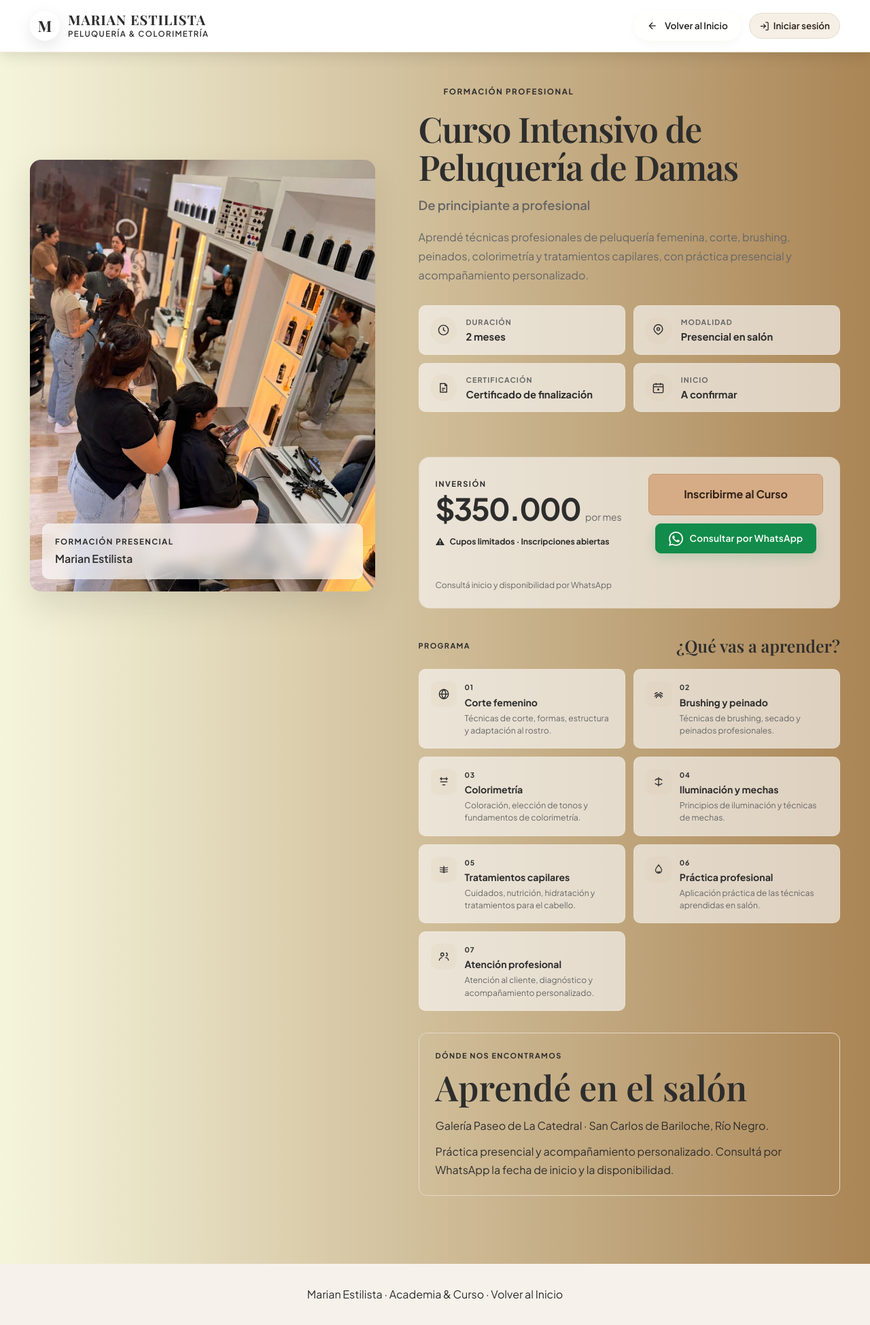
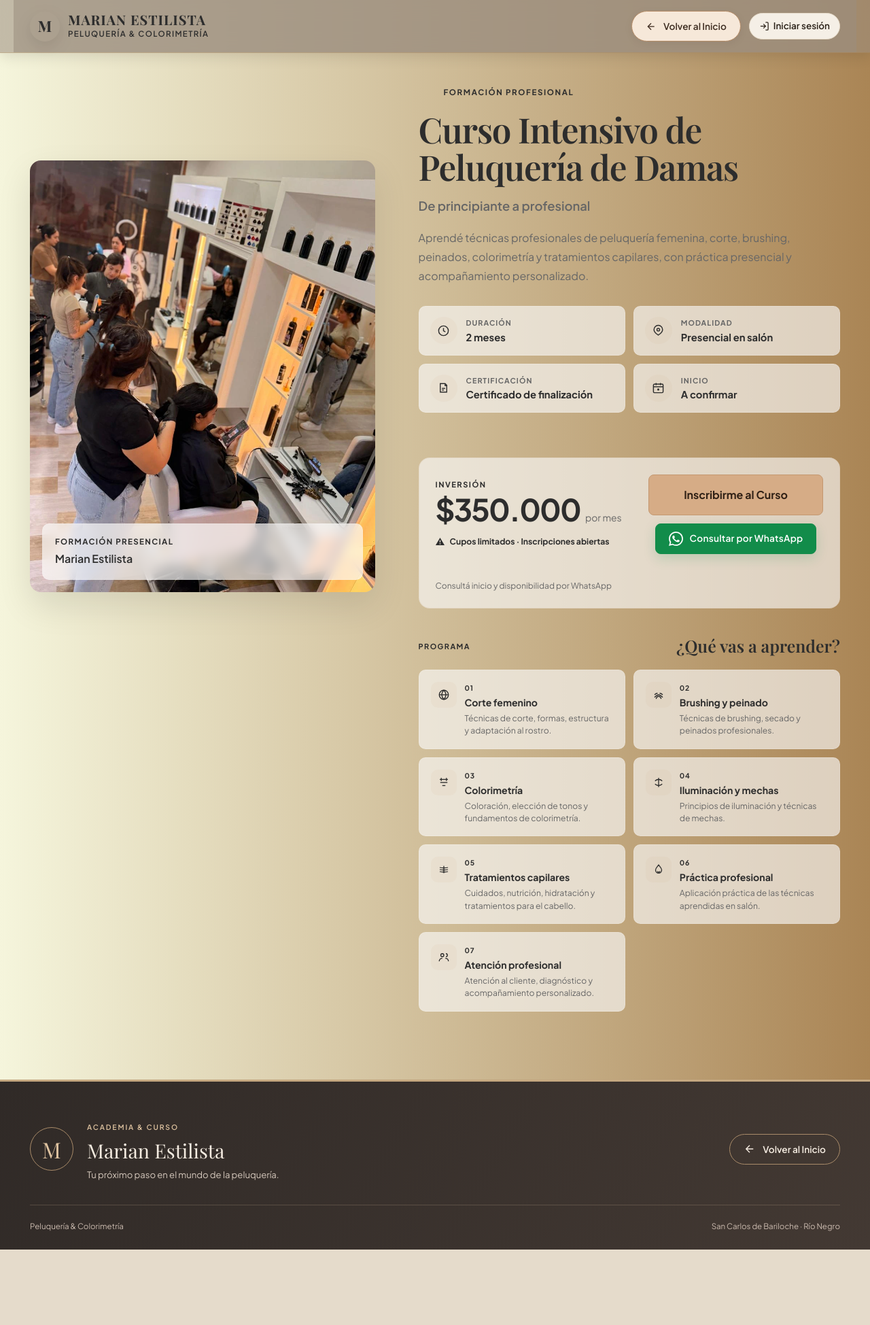
Before and after one commit to PueblaTL/Peluqueria_Marian_Estilista, a PHP site: page /marian-estilista/frontend/pages/curso.html in a window 1280 px wide. Shown: the whole page at 68% size. After the commit the page ends 1838 px from the top, so only its background shows below. Run offline with PHP 8.4, Linux system fonts and the light colour scheme; some libraries are stand-ins or nearby versions; some web fonts are replaced.

Commit message:
cambios estilo visual pagina curso

```diff
--- a/frontend/css/curso.css
+++ b/frontend/css/curso.css
@@ -1,32 +1,199 @@
-.course-page .site-header { position: relative; height: auto; background: #fff; }
-.course-page .header-container { height: auto; min-height: 72px; flex-wrap: wrap; gap: 16px; padding-top: 16px; padding-bottom: 16px; }
-.course-page .header-actions { flex-wrap: wrap; gap: 12px; }
-.course-page .course-section { padding-top: 48px; }
-.course-page .course-content { display: flex; flex-direction: column; min-width: 0; }
-.course-page .course-offer { order: 1; margin-top: 24px; }
-.course-page .course-learning { order: 2; margin-top: 40px; }
-.course-page .course-location { order: 3; margin-top: 32px; padding: 24px; border: 1px solid #e5d6c5; border-radius: 12px; }
-.course-page .course-location p { margin-top: 12px; }
-.course-page .course-inscription { order: 4; margin-top: 32px; padding: 24px; background: #fffaf5; border: 1px solid #e5d6c5; border-radius: 12px; scroll-margin-top: 24px; }
-.course-inscription[hidden] { display: none; }
-.course-inscription h2 { font-family: var(--font-serif); margin-bottom: 12px; }
-.course-inscription label { display: block; margin: 18px 0 6px; }
-.course-inscription input { width: 100%; min-width: 0; padding: 12px; font: inherit; border: 1px solid #c7bbae; border-radius: 6px; background: #fff; }
-.course-inscription input[readonly] { background: #f1ece6; }
-.course-inscription button { margin-top: 24px; }
-.course-page #course-status { grid-column: 1 / -1; color: #60442d; overflow-wrap: anywhere; }
-.course-page #course-status:empty { display: none; }
-.course-page footer { padding: 32px 20px; text-align: center; background: #f6f1eb; }
-.course-page .user-nav-menu { max-width: calc(100vw - 32px); overflow-wrap: anywhere; }
+.course-page .site-header {
+  position: relative;
+  height: auto;
+  background: rgba(156, 142, 127, 0.562);
+}
+
+.course-page .header-container {
+  background-color: rgba(156, 142, 127, 0.562);
+  height: auto;
+  min-height: 72px;
+  flex-wrap: wrap;
+  gap: 16px;
+  padding-top: 16px;
+  padding-bottom: 16px;
+}
+
+.course-page .header-actions {
+  flex-wrap: wrap;
+  gap: 12px;
+}
+
+.course-page .course-section {
+  padding-top: 48px;
+}
+
+.course-page .course-content {
+  display: flex;
+  flex-direction: column;
+  min-width: 0;
+}
+
+.course-page .course-offer {
+  order: 1;
+  margin-top: 24px;
+}
+
+.course-page .course-learning {
+  order: 2;
+  margin-top: 40px;
+}
+
+.course-page .course-location {
+  order: 3;
+  margin-top: 32px;
+  padding: 24px;
+  border: 1px solid #e5d6c5;
+  border-radius: 12px;
+}
+
+.course-page .course-location p {
+  margin-top: 12px;
+}
+
+.course-page .course-inscription {
+  order: 4;
+  margin-top: 32px;
+  padding: 24px;
+  background: #fffaf5;
+  border: 1px solid #e5d6c5;
+  border-radius: 12px;
+  scroll-margin-top: 24px;
+}
+
+.course-inscription[hidden] {
+  display: none;
+}
+
+.course-inscription h2 {
+  font-family: var(--font-serif);
+  margin-bottom: 12px;
+}
+
+.course-inscription label {
+  display: block;
+  margin: 18px 0 6px;
+}
+
+.course-inscription input {
+  width: 100%;
+  min-width: 0;
+  padding: 12px;
+  font: inherit;
+  border: 1px solid #c7bbae;
+  border-radius: 6px;
+  background: #fff;
+}
+
+.course-inscription input[readonly] {
+  background: #f1ece6;
+}
+
+.course-inscription button {
+  margin-top: 24px;
+}
+
+.course-page #course-status {
+  grid-column: 1 / -1;
+  color: #60442d;
+  overflow-wrap: anywhere;
+}
+
+.course-page #course-status:empty {
+  display: none;
+}
+
+.course-home-link {
+  display: inline-flex;
+  align-items: center;
+  justify-content: center;
+  gap: 10px;
+  min-height: 44px;
+  padding: 12px 20px;
+  border: 1px solid #b78e69;
+  border-radius: 999px;
+  background: #f6e8d9;
+  color: #3e2d21;
+  font-size: .85rem;
+  font-weight: 600;
+  line-height: 1.4;
+  text-decoration: none;
+  box-shadow: 0 3px 12px rgba(48, 33, 22, .08);
+  transition: background .2s ease, box-shadow .2s ease, transform .2s ease;
+}
+
+.course-home-link svg { flex-shrink: 0; transition: transform .2s ease; }
+.course-home-link:hover { background: #e6c8a9; color: #302116; box-shadow: 0 5px 16px rgba(48, 33, 22, .14); transform: translateY(-2px); }
+.course-home-link:hover svg { transform: translateX(-3px); }
+.course-home-link:focus-visible { outline: 3px solid #b78e69; outline-offset: 5px; }
+
+.course-page .course-footer {
+  padding: 52px 0 24px;
+  background: linear-gradient(120deg, #302a27, #433933);
+  color: #f5ece1;
+  border-top: 3px solid #c5a880;
+}
+
+.course-footer-main { display: flex; align-items: center; justify-content: space-between; gap: 32px; padding-bottom: 34px; }
+.course-footer-brand { display: flex; align-items: center; gap: 20px; min-width: 0; }
+.course-footer-monogram { display: grid; place-items: center; flex-shrink: 0; width: 64px; height: 64px; border: 1px solid #a98b69; border-radius: 50%; color: #dfc3a0; font: 2rem var(--font-serif); }
+.course-footer-eyebrow { color: #dfc3a0; font-size: .65rem; font-weight: 600; letter-spacing: .18em; }
+.course-footer-name { margin: 6px 0 8px; font: 1.8rem var(--font-serif); line-height: 1.2; }
+.course-footer-description { color: #d5c8bc; font-size: .82rem; line-height: 1.6; }
+.course-home-link-footer { flex-shrink: 0; background: transparent; color: #f5ece1; border-color: #a98b69; box-shadow: none; }
+.course-home-link-footer:hover { background: #e6c8a9; }
+.course-footer-bottom { display: flex; flex-wrap: wrap; justify-content: space-between; gap: 10px 24px; padding-top: 22px; border-top: 1px solid rgba(223, 195, 160, .2); color: #cbbbaf; font-size: .72rem; line-height: 1.6; }
+
 @media (max-width: 767px) {
-  .course-page .header-container { justify-content: center; }
-  .course-page .header-actions { width: 100%; justify-content: center; }
-  .course-page .course-section { padding-top: 28px; }
-  .course-page .course-layout { grid-template-columns: minmax(0, 1fr); gap: 28px; }
-  .course-page .course-image-column { position: static; }
-  .course-page .course-image { max-height: 420px; object-position: center; }
-  .course-page .course-inscription { padding: 18px; }
+  .course-page .course-footer { padding-top: 36px; }
+  .course-footer-main { flex-direction: column; align-items: flex-start; gap: 26px; padding-bottom: 28px; }
+  .course-footer-brand { gap: 14px; }
+  .course-footer-monogram { width: 48px; height: 48px; font-size: 1.5rem; }
+  .course-footer-name { font-size: 1.5rem; }
+  .course-footer-bottom { flex-direction: column; gap: 6px; }
 }
+
+.course-page .user-nav-menu {
+  max-width: calc(100vw - 32px);
+  overflow-wrap: anywhere;
+}
+
+@media (max-width: 767px) {
+  .course-page .header-container {
+    justify-content: center;
+  }
+
+  .course-page .header-actions {
+    width: 100%;
+    justify-content: center;
+  }
+
+  .course-page .course-section {
+    padding-top: 28px;
+  }
+
+  .course-page .course-layout {
+    grid-template-columns: minmax(0, 1fr);
+    gap: 28px;
+  }
+
+  .course-page .course-image-column {
+    position: static;
+  }
+
+  .course-page .course-image {
+    max-height: 420px;
+    object-position: center;
+  }
+
+  .course-page .course-inscription {
+    padding: 18px;
+  }
+}
+
 @media (prefers-reduced-motion: reduce) {
-  .course-page * { scroll-behavior: auto !important; transition: none !important; }
+  .course-page * {
+    scroll-behavior: auto !important;
+    transition: none !important;
+  }
 }
--- a/frontend/pages/curso.html
+++ b/frontend/pages/curso.html
@@ -5,7 +5,8 @@
   <meta charset="UTF-8">
   <meta name="viewport" content="width=device-width, initial-scale=1.0">
   <title>Academia & Curso | Marian Estilista</title>
-  <meta name="description" content="Conocé el Curso Intensivo de Peluquería de Damas de Marian Estilista en Bariloche. Información, programa e inscripción.">
+  <meta name="description"
+    content="Conocé el Curso Intensivo de Peluquería de Damas de Marian Estilista en Bariloche. Información, programa e inscripción.">
 
   <!-- Favicon -->
   <link rel="icon"
@@ -36,7 +37,7 @@
       </a>
 
       <div class="header-actions">
-        <a href="../index.html" class="btn btn-secondary btn-sm" id="btn-back-home">
+        <a href="../index.html" class="course-home-link" id="btn-back-home">
           <svg width="16" height="16" viewBox="0 0 24 24" fill="none" stroke="currentColor" stroke-width="2">
             <line x1="19" y1="12" x2="5" y2="12"></line>
             <polyline points="12 19 5 12 12 5"></polyline>
@@ -55,8 +56,8 @@
           <!-- Imagen -->
           <div class="course-image-column">
             <div class="course-image-wrap">
-            <img src="../assets/images/curso_1.webp" alt="Curso Integral de Peluquería y Estilismo de Marian Estilista"
-              class="course-image">
+              <img src="../assets/images/curso_1.webp"
+                alt="Curso Integral de Peluquería y Estilismo de Marian Estilista" class="course-image">
 
               <div class="course-image-caption">
                 <span>Formación presencial</span>
@@ -286,7 +287,8 @@
               </div>
 
               <div class="course-cta-box">
-              <button type="button" id="btn-inscribirme-curso" class="btn course-enroll-cta">Inscribirme al Curso</button>
+                <button type="button" id="btn-inscribirme-curso" class="btn course-enroll-cta">Inscribirme al
+                  Curso</button>
                 <a href="https://api.whatsapp.com/send?phone=5492920359074" class="btn course-cta course-whatsapp-cta">
                   <span class="course-cta-icon" aria-hidden="true">
                     <svg viewBox="0 0 24 24" fill="currentColor">
@@ -304,21 +306,20 @@
               <p id="course-status" role="status" aria-live="polite" tabindex="-1"></p>
             </div>
 
-          <div class="course-location">
-            <span class="course-section-kicker">DÓNDE NOS ENCONTRAMOS</span>
-            <h2>Aprendé en el salón</h2>
-            <p>Galería Paseo de La Catedral · San Carlos de Bariloche, Río Negro.</p>
-            <p>Práctica presencial y acompañamiento personalizado. Consultá por WhatsApp la fecha de inicio y la disponibilidad.</p>
-          </div>
             <section id="inscripcion" class="course-inscription" hidden aria-labelledby="inscripcion-title">
               <h2 id="inscripcion-title">Tu inscripción al curso</h2>
               <p>Usaremos los datos de tu cuenta. Confirmá tu teléfono para que podamos contactarte.</p>
               <form id="form-inscripcion-curso">
-              <label for="ins-nombre">Nombre</label><input id="ins-nombre" name="nombre" readonly required autocomplete="given-name">
-              <label for="ins-apellido">Apellido</label><input id="ins-apellido" name="apellido" readonly autocomplete="family-name">
-              <label for="ins-email">Correo electrónico</label><input id="ins-email" name="email" type="email" readonly required autocomplete="email">
-              <label for="ins-telefono">Teléfono / WhatsApp</label><input id="ins-telefono" name="telefono" type="tel" required minlength="7" maxlength="25" autocomplete="tel">
-              <button id="btn-confirmar-inscripcion" class="btn course-enroll-cta" type="submit">Confirmar inscripción</button>
+                <label for="ins-nombre">Nombre</label><input id="ins-nombre" name="nombre" readonly required
+                  autocomplete="given-name">
+                <label for="ins-apellido">Apellido</label><input id="ins-apellido" name="apellido" readonly
+                  autocomplete="family-name">
+                <label for="ins-email">Correo electrónico</label><input id="ins-email" name="email" type="email"
+                  readonly required autocomplete="email">
+                <label for="ins-telefono">Teléfono / WhatsApp</label><input id="ins-telefono" name="telefono" type="tel"
+                  required minlength="7" maxlength="25" autocomplete="tel">
+                <button id="btn-confirmar-inscripcion" class="btn course-enroll-cta" type="submit">Confirmar
+                  inscripción</button>
               </form>
             </section>
 
@@ -328,9 +329,33 @@
       </div>
     </section>
   </main>
-<footer>Marian Estilista · Academia & Curso · <a href="../index.html">Volver al Inicio</a></footer>
+  <footer class="course-footer">
+    <div class="container">
+      <div class="course-footer-main">
+        <div class="course-footer-brand">
+          <span class="course-footer-monogram" aria-hidden="true">M</span>
+          <div>
+            <span class="course-footer-eyebrow">ACADEMIA &amp; CURSO</span>
+            <p class="course-footer-name">Marian Estilista</p>
+            <p class="course-footer-description">Tu próximo paso en el mundo de la peluquería.</p>
+          </div>
+        </div>
+        <a href="../index.html" class="course-home-link course-home-link-footer">
+          <svg width="18" height="18" viewBox="0 0 24 24" fill="none" stroke="currentColor" stroke-width="1.8" aria-hidden="true">
+            <path d="M19 12H5m7-7-7 7 7 7" />
+          </svg>
+          <span>Volver al Inicio</span>
+        </a>
+      </div>
+      <div class="course-footer-bottom">
+        <span>Peluquería &amp; Colorimetría</span>
+        <span>San Carlos de Bariloche · Río Negro</span>
+      </div>
+    </div>
+  </footer>
   <script src="../js/api.js"></script>
   <script src="../js/auth.js"></script>
   <script src="../js/curso.js"></script>
 </body>
+
 </html>
```
Lines whose indentation alone changed are shown as unchanged.
